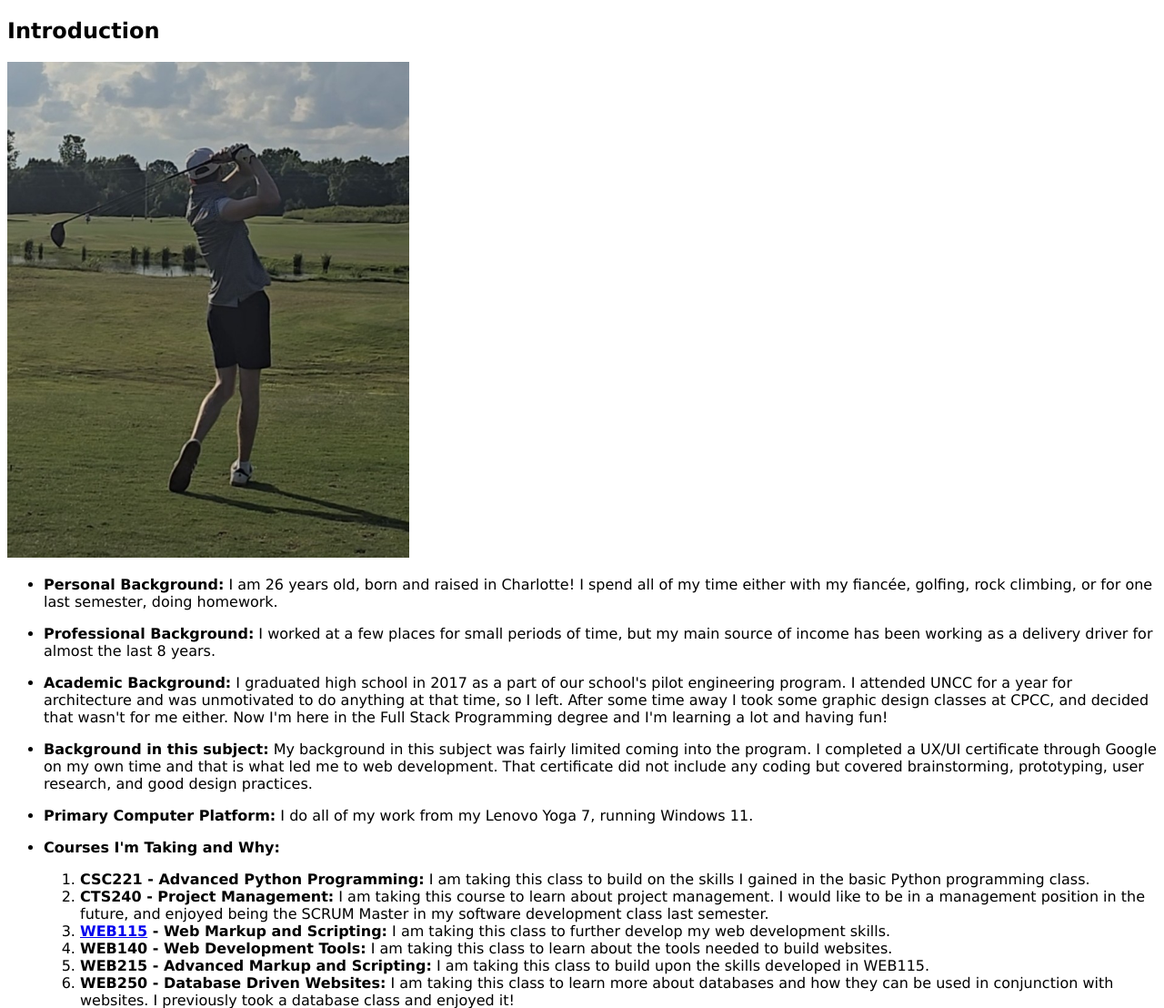
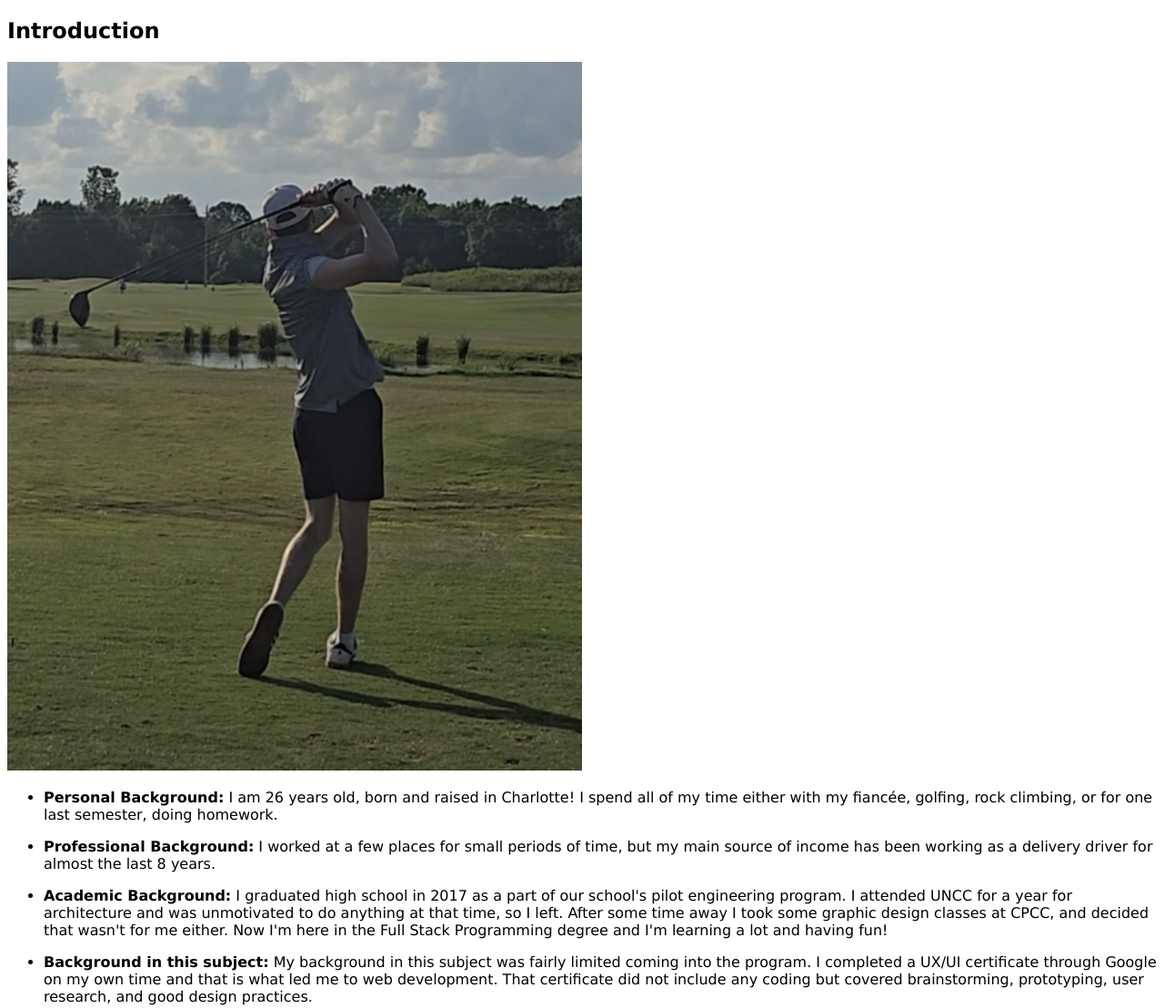
Before and after one commit to theboxmaker/theboxmaker.github.io, a PHP site: page /web115/introduction.html in a window 1280 px wide. Shown: the part 100-1208 px from the top of the page at 91% size. Run offline with PHP 8.4, Linux system fonts and the light colour scheme.

Commit message:
image size alteration

```diff
--- a/web115/styles/default.css
+++ b/web115/styles/default.css
@@ -20,6 +20,6 @@ li {
 }
 
 img {
-    width: 35%;
+    width: 50%;
     height: auto
 }
```
